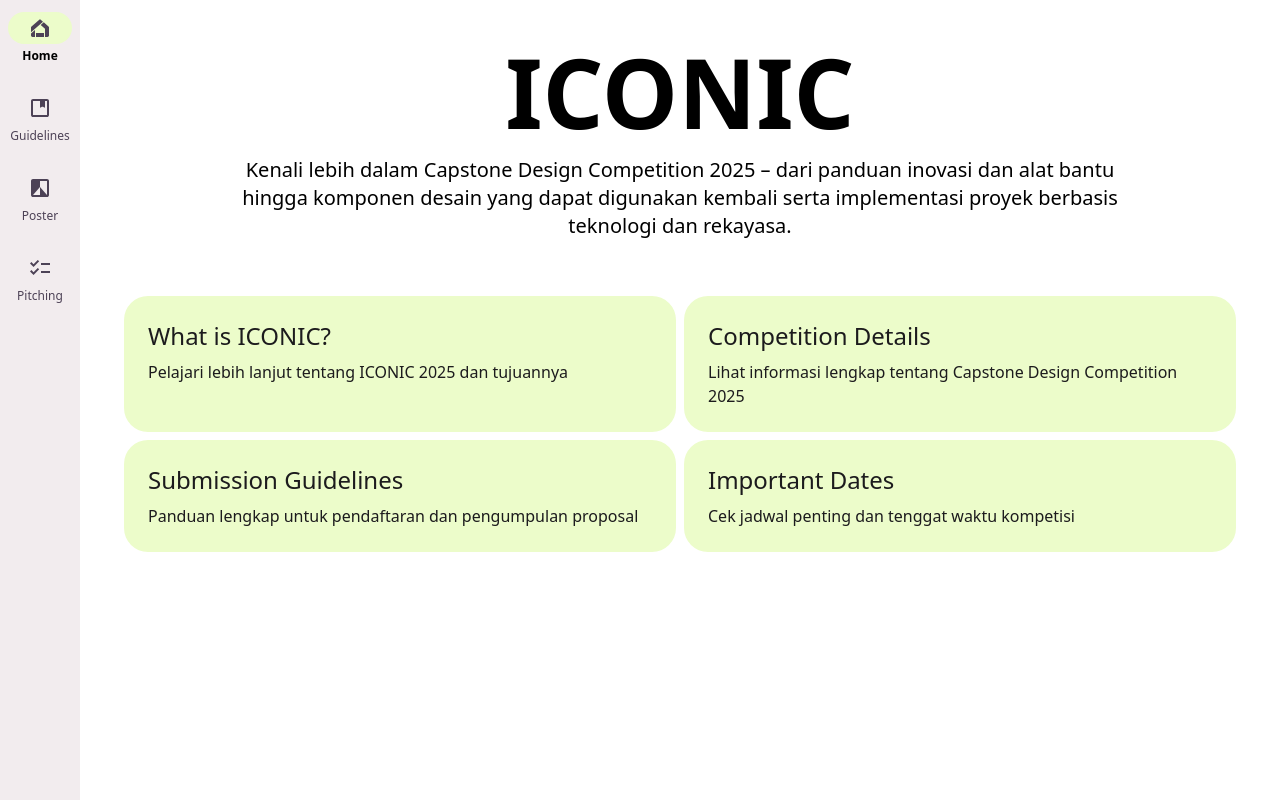
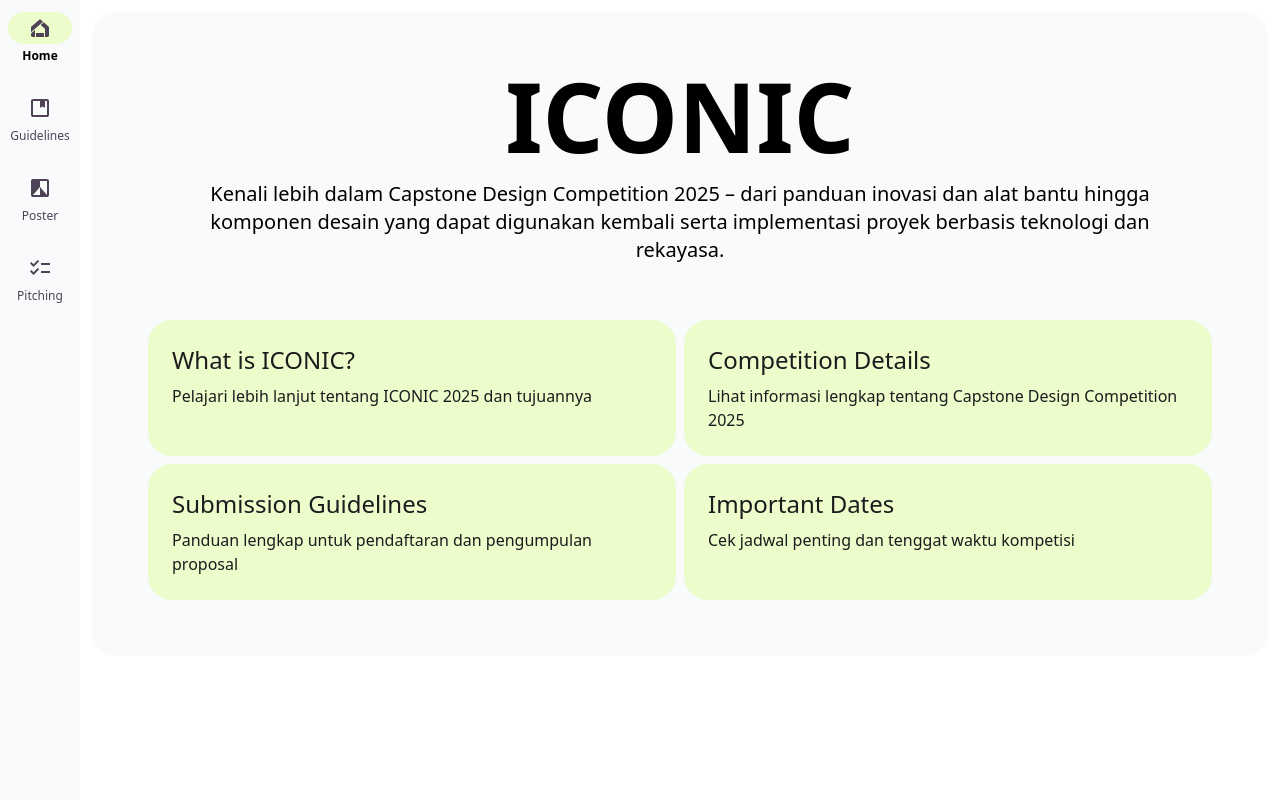
Before and after one commit to FathanAlfariel/iconic, a React (Vite) app: page / in a window 1280 px wide. Built offline with nearby package versions, Linux system fonts and the light colour scheme.

Commit message:
minor update

```diff
--- a/src/Layout.jsx
+++ b/src/Layout.jsx
@@ -79,7 +79,7 @@ const Layout = () => {
       {/* Sidebar for Tablet and Desktop View */}
       <div className="flex items-start h-screen">
         <aside className="h-full">
-          <ul className="hidden md:block w-full flex flex-col items-center bg-[#f2ecee] px-2 h-full">
+          <ul className="hidden md:block w-full flex flex-col items-center bg-gray-50 px-2 h-full">
             {navigationList?.map((data, key) => {
               return (
                 <li
--- a/src/pages/Home.jsx
+++ b/src/pages/Home.jsx
@@ -3,11 +3,11 @@ import React from "react";
 const Home = () => {
   return (
     <>
-      <div className="w-full p-8 rounded-3xl">
+      <div className="w-full p-8 md:p-14 rounded-3xl bg-gray-50">
         <h1 className="text-5xl md:text-8xl font-semibold text-center mb-4">
           ICONIC
         </h1>
-        <h4 className="text-base md:text-xl font-normal text-center max-w-4xl mx-auto">
+        <h4 className="text-base md:text-xl font-normal text-center max-w-5xl mx-auto">
           Kenali lebih dalam Capstone Design Competition 2025 – dari panduan
           inovasi dan alat bantu hingga komponen desain yang dapat digunakan
           kembali serta implementasi proyek berbasis teknologi dan rekayasa.
```
